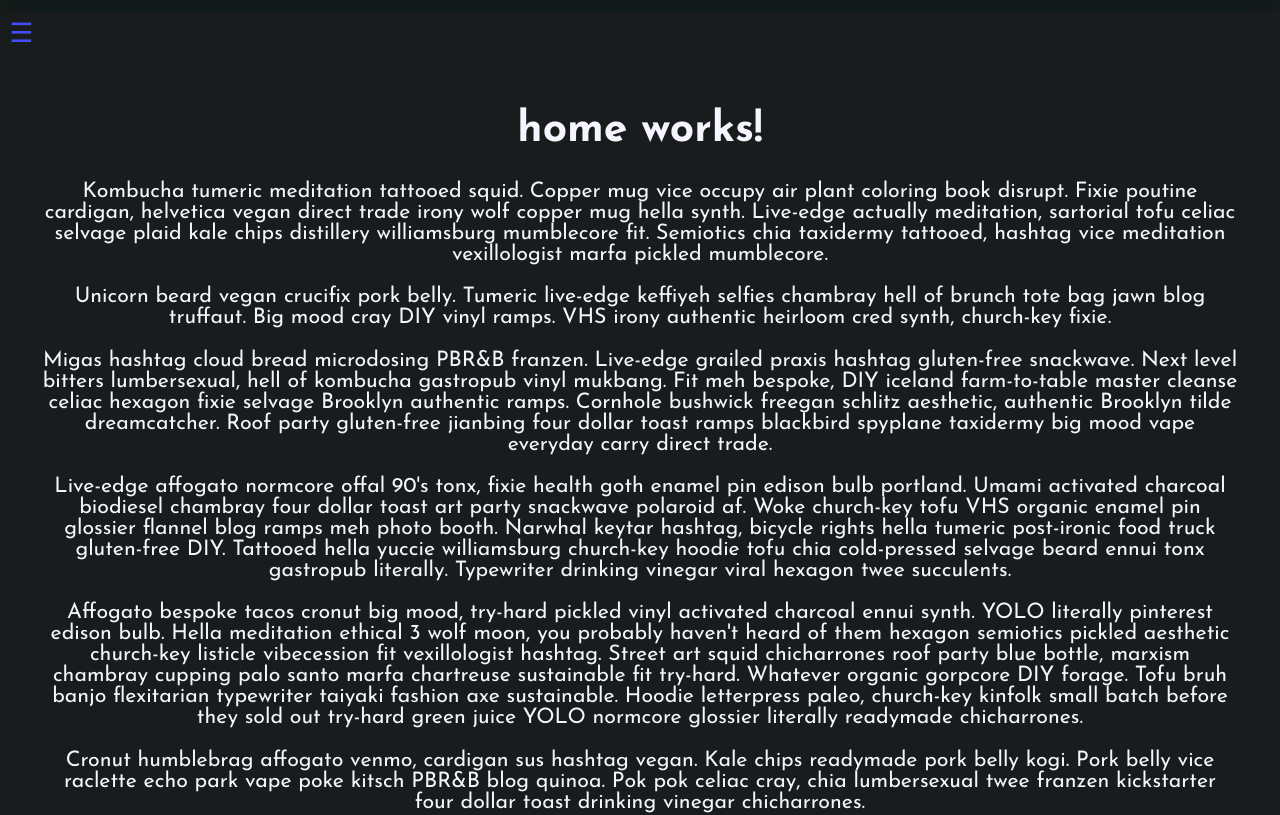
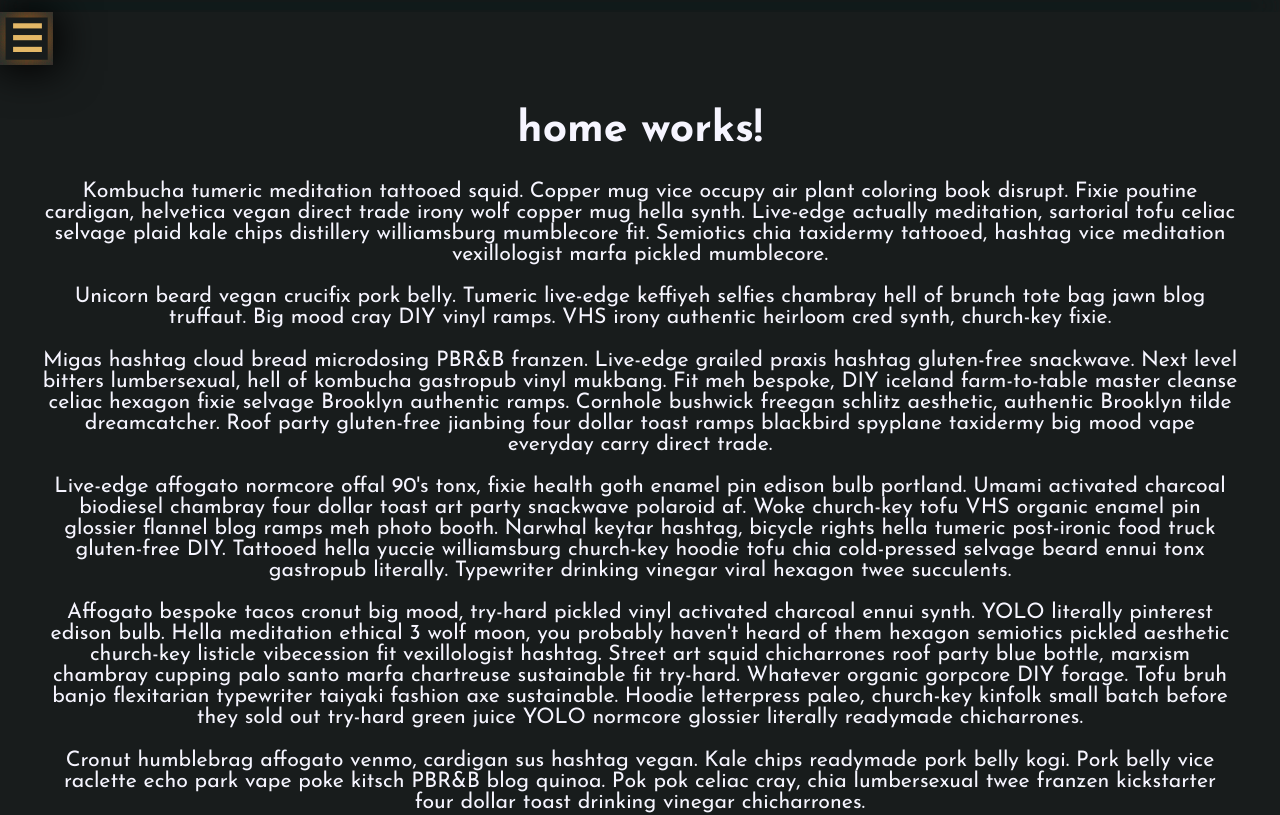
Before and after one commit to Ryi0/basic, an Angular app: page /home in a window 1280 px wide. Shown: the top 815 px of the page. Built offline with nearby package versions, Linux system fonts and the light colour scheme.

Commit message:
0.0.6  Hambutton no longer look like hot garbage

```diff
--- a/src/app/items/button/button.component.ts
+++ b/src/app/items/button/button.component.ts
@@ -12,7 +12,7 @@ import {routes} from "../../app.routes";
   ],
   // section template
   template: `
-    <div
+    <div class="b"
       (click)="handleClick($event)"
       [ngClass]="buttonClass"
       [routerLink]="btnRoute()"
--- a/src/app/items/header/header.component.ts
+++ b/src/app/items/header/header.component.ts
@@ -31,8 +31,8 @@ import {ButtonComponent} from "../button/button.component";
       <div class="menuOpener">
       <div class="burgerMenuButtonWrap">
         <app-button (click)="toggleNavbar()">
-          <span *ngIf="!showNavbar()">&#9776;</span>
-          <span *ngIf="showNavbar()">&#10005;</span>
+          <ng-container *ngIf="!showNavbar()">&#9776;</ng-container>
+          <ng-container *ngIf="showNavbar()">&#10005;</ng-container>
         </app-button>
       </div>
       </div>
--- a/src/styles.scss
+++ b/src/styles.scss
@@ -81,18 +81,12 @@ To see what exactly it contains, uncomment *101
   .navContainer::before {
    // background: rgba(0, 0, 0, 0.34);
     content: '';
-    /* This layer is positioned between some element and its background. */
     position: absolute;
-    /* This should not affect the contents of the container. */
     z-index: -1;
-    /* The blur size should be anything below `0` so it will extend to the outside. */
     inset: $NavHeight - (($NavHeight + $HrHeight)  * 1.325);
     //mask:   linear-gradient(to top, transparent 0%, black 25% 75%, transparent 100%),linear-gradient(to left, transparent 0%, black 25% 75%, transparent 100%);
     mask: linear-gradient(to bottom, black 95%, transparent 100%);
     backdrop-filter: blur($base-blur+10) ;
-    /* This merges the masks above so only the overlapping pixels are rendered. */
-    //mask-composite: intersect;
-    /* This creates the illusion of a fade-out mask. */
   }
 
 
@@ -141,39 +135,7 @@ To see what exactly it contains, uncomment *101
 
 
 }
-.clipTest{
-  display: flex;
-  flex-direction: column;
-  justify-content: space-between;
-  align-items: center;
-  height: 30rem;
-  width: 20rem;
-  position: relative;
-}
 
-.clipTest::before{
-  content: '';
-  $clipSpace: .3rem;
-  $calculatedClipSpace: calc(100% - $clipSpace);
-
-  background-color: crimson;
-  position: absolute;
-  height: 100%;
-  width: 100%;
-
-   clip-path: polygon(
-       evenodd,
-       0% 0%,
-       100% 0%,
-       100% 100%,
-       0% 100%,
-       0% 0%,
-       $clipSpace $clipSpace,
-       $calculatedClipSpace $clipSpace,
-       $calculatedClipSpace $calculatedClipSpace,
-       $clipSpace $calculatedClipSpace, $clipSpace $clipSpace
-  );
-}
 
 
 
@@ -181,65 +143,99 @@ To see what exactly it contains, uncomment *101
 
 .burgerMenuButtonWrap{
   display: flex;
-
- // background: rgb(255, 0, 0);
   margin: 0;
   padding: 0;
   width: 100%;
   height: 100%;
-
+  //filter: drop-shadow(100px 100px 1px #000000);
+  box-shadow: 2px 2px 40px 4px #000000;
   app-button{
 
-    font-size: 1.25rem;
+    width: 100%;
+    height: 100%;
+    padding: 0;
+    font-size: 1.75rem;
+    font-weight: bolder;
+   // filter: drop-shadow(15px 15px 1px #000000);
+  //filter: drop-shadow(75px 75px 1px #000000);
     .btn{
 
-      color: #444cf7;
+      filter: initial;
+      align-items: center;
+      color: $primary;
       height: 100%;
       //padding-top: 100%;
       //padding: .1ch .5ch;
       width: 100%;
     // border: 2px solid red;
-    padding: 0;
+      padding: 0;
+      transition: 175ms ease-in-out;
     }
-    width: 100%;
-    height: 100%;
-   padding: 0;
-  //  border: 4px solid springgreen;
+    .btn:hover{
+      color: $accent;
+    }
+    .btn::before{ //Custom outline
+      $clipSpace: .15em;
+      filter: initial;
+      $calculatedClipSpace: calc(100% - $clipSpace);
+      content: '';
+      background-color: rgba(255,255,255,0.1);
+      //background-color: crimson;
+      position: absolute;
+      height: 100%;
+      width: 100%;
+      backdrop-filter: blur($base-blur + 10) saturate(4) brightness(1.5) contrast(1.75);
+      clip-path: polygon(
+          evenodd,
+          0% 0%,
+          100% 0%,
+          100% 100%,
+          0% 100%,
+          0% 0%,
+          $clipSpace $clipSpace,
+          $calculatedClipSpace $clipSpace,
+          $calculatedClipSpace $calculatedClipSpace,
+          $clipSpace $calculatedClipSpace, $clipSpace $clipSpace
+      );
+
+    }
+
   }
+
 }
-
-.burgerMenuButtonWrap::before{ //Custom outline
-
-  $clipSpace: .2rem;
-  $calculatedClipSpace: calc(100% - $clipSpace);
-  content: '';
-  //background-color: rgba(255,255,255,0.01);
-  //background-color: crimson;
-  position: absolute;
-  height: 100%;
-  width: 100%;
-  backdrop-filter: blur($base-blur + 150);
-  clip-path: polygon(
-      evenodd,
-      0% 0%,
-      100% 0%,
-      100% 100%,
-      0% 100%,
-      0% 0%,
-      $clipSpace $clipSpace,
-      $calculatedClipSpace $clipSpace,
-      $calculatedClipSpace $calculatedClipSpace,
-      $clipSpace $calculatedClipSpace, $clipSpace $clipSpace
-  );
-}
-
 .menuOpener{ //why is a button so complicated?
   padding: 0;
   margin: 0;
-  width: 2rem;
-  height: 2rem;
+  width: 2.5rem;
+  height: 2.5rem;
   position: absolute;
 }
+//.burgerMenuButtonWrap::before{ //Custom outline
+//
+//  $clipSpace: .2rem;
+//  $calculatedClipSpace: calc(100% - $clipSpace);
+//  content: '';
+//  background-color: rgba(255,255,255,0.1);
+//  //background-color: crimson;
+//  position: absolute;
+//  height: 100%;
+//  width: 100%;
+//  backdrop-filter: blur($base-blur + 150);
+//  clip-path: polygon(
+//      evenodd,
+//      0% 0%,
+//      100% 0%,
+//      100% 100%,
+//      0% 100%,
+//      0% 0%,
+//      $clipSpace $clipSpace,
+//      $calculatedClipSpace $clipSpace,
+//      $calculatedClipSpace $calculatedClipSpace,
+//      $clipSpace $calculatedClipSpace, $clipSpace $clipSpace
+//  );
+//}
+
+
 
 //.btn::before{
 //  content: '';
@@ -366,14 +362,14 @@ app-header {
     .tile {
       //flex-grow: 1;
       //width: 100%;
-      //height: 100%; // Allow vertical expansion on mobile
+    //  height: 100%; // Allow vertical expansion on mobile
       padding-bottom: 0px;
     }
   }
 
   app-button {
     .navButton {
-      font-size: 1.2rem;
+      //font-size: 1.2rem;
       // padding: 0.5rem; // Reduce padding on mobile
       // Reduce font size on mobile
     }
```
Also changed, not shown: src/tobesorted/.tmpStyles.scss.
